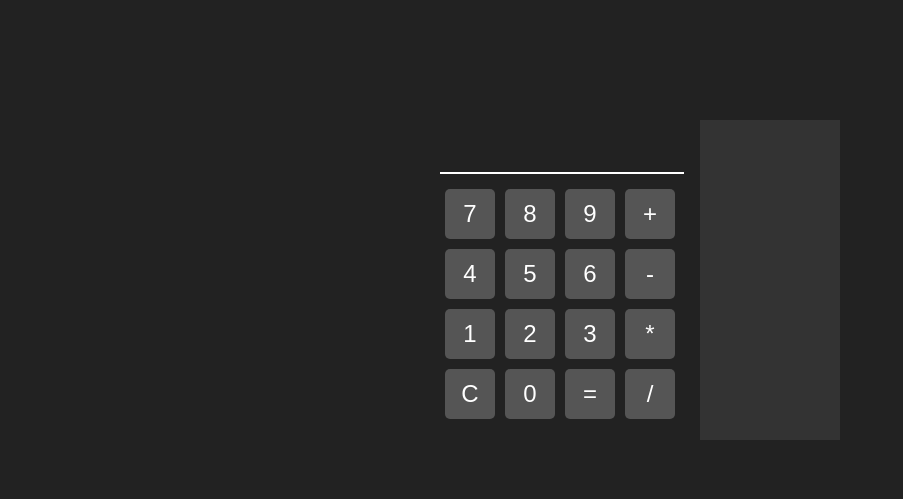
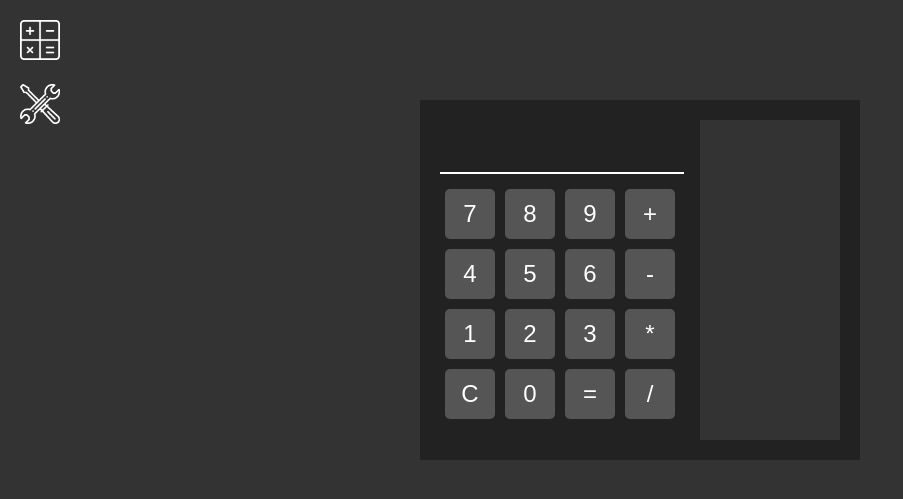
Before and after one commit to WDW825/Calculator, a Django app: page / in a window 1280 px wide. Shown: the top 499 px of the page, without its empty margins (0-903 px from the left). Run offline with Django 5.2, Linux system fonts and the light colour scheme.

Commit message:
added navigation buttons

```diff
--- a/calculator/calculation/static/calculation/css/main.css
+++ b/calculator/calculation/static/calculation/css/main.css
@@ -3,6 +3,21 @@
     padding: 0;
     font-family: Arial, sans-serif;
     color: #fff;
-    background-color: #222;
+    background-color: #333;
     text-align: center;
 }
+
+.navigation {
+        position: absolute;
+        top: 10px;
+        left: 10px;
+        display: flex;
+        flex-direction: column;
+        align-items: flex-start;
+    }
+
+.image-container img {
+    width: 40px;
+    height: auto;
+    padding:10px;
+}
--- a/calculator/calculation/templates/calculation/calculator.html
+++ b/calculator/calculation/templates/calculation/calculator.html
@@ -1,9 +1,5 @@
 {% extends 'calculation/main.html' %}
 {% load static %}
-
-{% block style%}
-    <link rel="stylesheet" href="{% static 'calculation/css/calculator.css'%}">
-{% endblock %}
 
 {% block title%}
     Калькулятор
@@ -11,6 +7,7 @@
 
 
 {% block body%}
+<link rel="stylesheet" href="{% static 'calculation/css/calculator.css'%}">
 <div class="calculator">
         <div>
             <input type="text" id="display" readonly>
--- a/calculator/calculation/templates/calculation/main.html
+++ b/calculator/calculation/templates/calculation/main.html
@@ -1,16 +1,27 @@
+{% load static %}
 <!DOCTYPE html>
-{% load static %}
 <html lang="en">
 <head>
-    <link rel="stylesheet" href="{% static 'calculation/css/main.css'%}">
     <meta charset="UTF-8">
     <meta name="viewport" content="width=device-width, initial-scale=1.0">
+    <link rel="stylesheet" href="{% static 'calculation\css\main.css'%}">
+    <title>{% block title%}{% endblock %}</title>
+</head>
 
-    {% block style%}{% endblock %}
-    <title>{% block title%}{% endblock %}</title>
+<body>
+    <div class="navigation">
+        <div class="image-container">
+        <a href="{% url 'home' %}">
+            <img src="{% static 'calculation\img\keys.png'%}">
+        </a>
+        </div>
+        <div class="image-container">
+        <a href="https://example.com">
+            <img src="{% static 'calculation\img\tools.png'%}">
+        </a>
+        </div>
+    </div>
 
-</head>
-<body>
     {% block body%}
     {% endblock%}
 </body>
--- a/calculator/calculation/urls.py
+++ b/calculator/calculation/urls.py
@@ -2,5 +2,5 @@
 from . import views
 
 urlpatterns = [
-    path('', views.main_page),
+    path('', views.main_page, name='home'),
 ]
--- a/calculator/calculator/urls.py
+++ b/calculator/calculator/urls.py
@@ -1,19 +1,4 @@
-"""
-URL configuration for calculator project.
 
-The `urlpatterns` list routes URLs to views. For more information please see:
-    https://docs.djangoproject.com/en/5.1/topics/http/urls/
-Examples:
-Function views
-    1. Add an import:  from my_app import views
-    2. Add a URL to urlpatterns:  path('', views.home, name='home')
-Class-based views
-    1. Add an import:  from other_app.views import Home
-    2. Add a URL to urlpatterns:  path('', Home.as_view(), name='home')
-Including another URLconf
-    1. Import the include() function: from django.urls import include, path
-    2. Add a URL to urlpatterns:  path('blog/', include('blog.urls'))
-"""
 from django.contrib import admin
 from django.urls import path, include
 
```
Also changed, not shown: calculator/calculator/settings.py (+2 -12 lines), calculator/calculation/static/calculation/img/keys.png (added), calculator/calculation/static/calculation/img/tools.png (added).
